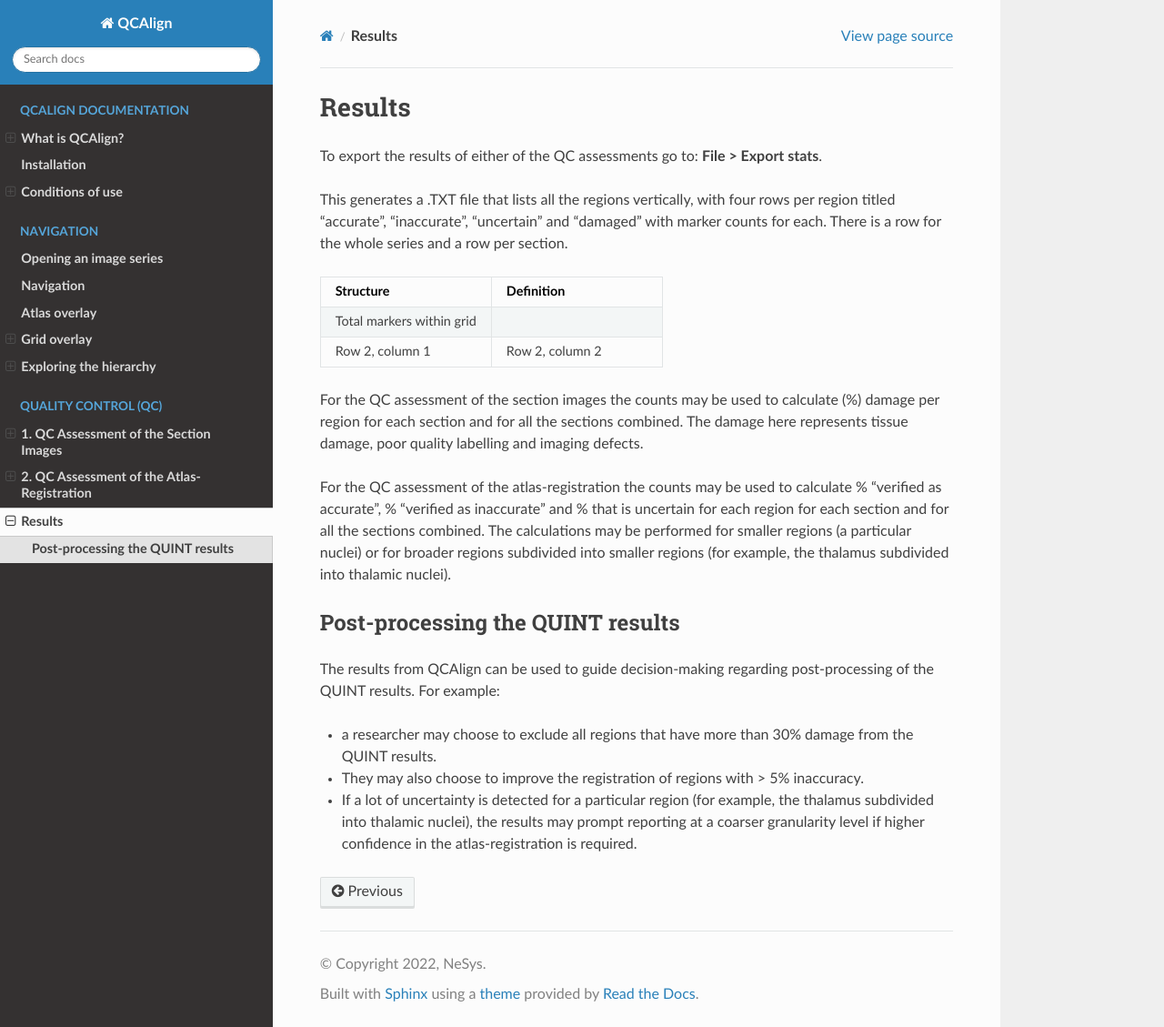
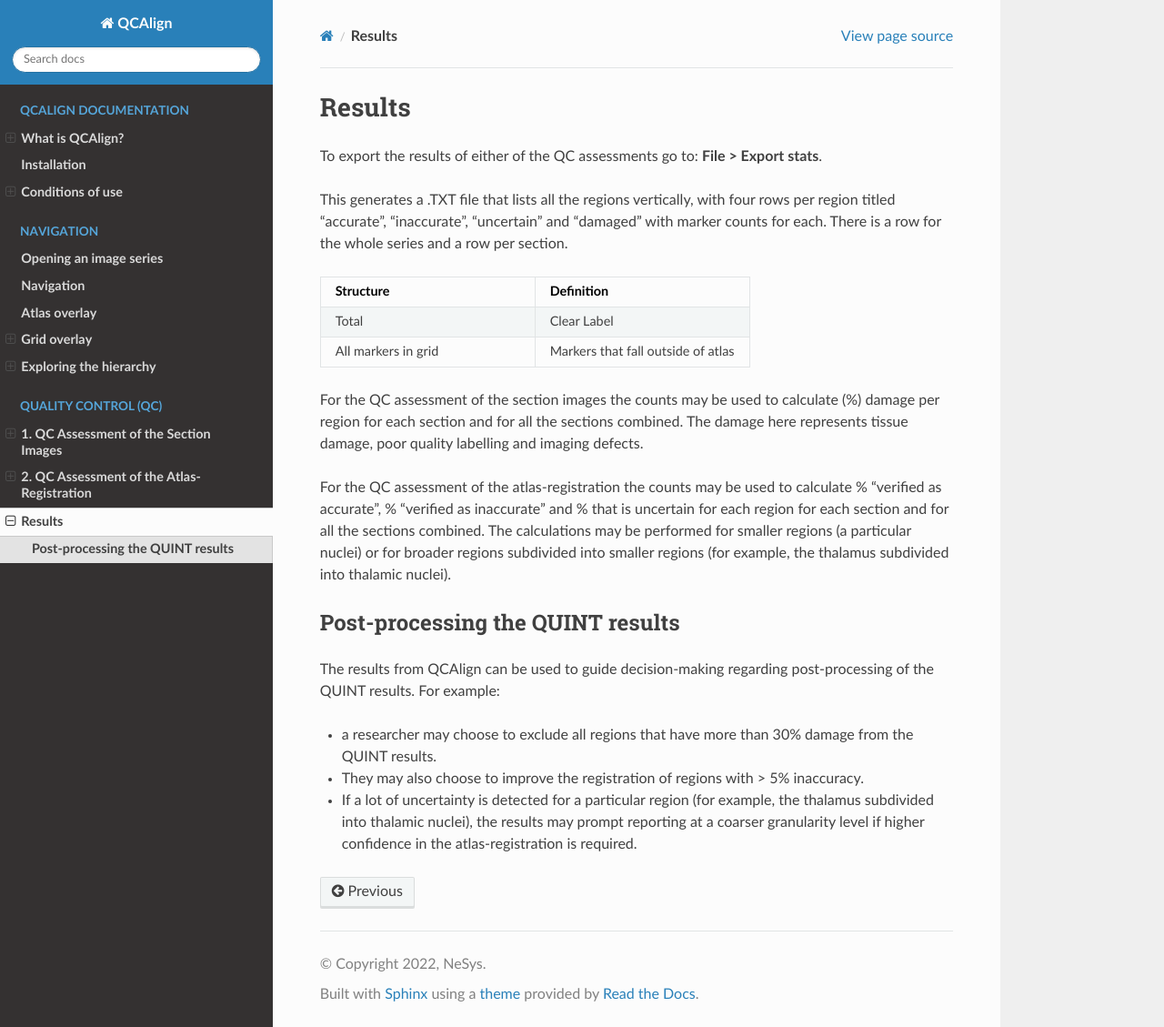
Before and after one commit to Neural-Systems-at-UIO/QCAlign, a Sphinx documentation site: the page built from docs/results.rst, in a window 1280 px wide and 1129 px high. Shown: the whole window at 91% size. Built offline with Sphinx 7.4.7 and the Read the Docs theme 2.0.0, drawn with Linux system fonts in a browser that asks for light colours.

Commit message:
Update results.rst

```diff
--- a/docs/results.rst
+++ b/docs/results.rst
@@ -11,10 +11,10 @@ This generates a .TXT file that lists all the regions vertically, with four rows
 
    * - Structure
      - Definition
-   * - Total markers within grid
-     -
-   * - Row 2, column 1
-     - Row 2, column 2
+   * - Total
+     - Clear Label
+   * - All markers in grid
+     - Markers that fall outside of atlas
 
 For the QC assessment of the section images the counts may be used to calculate (%) damage per region for each section and for all the sections combined. The damage here represents tissue damage, poor quality labelling and imaging defects.
 
```
